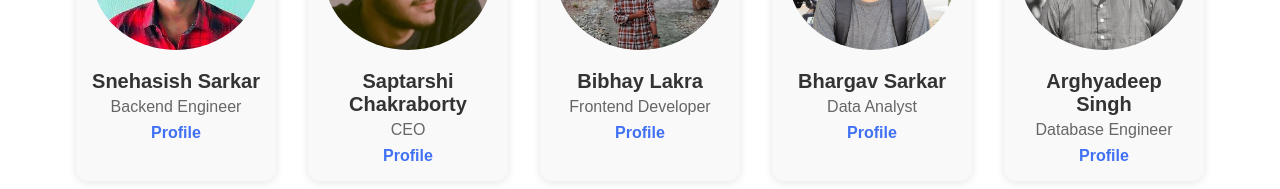
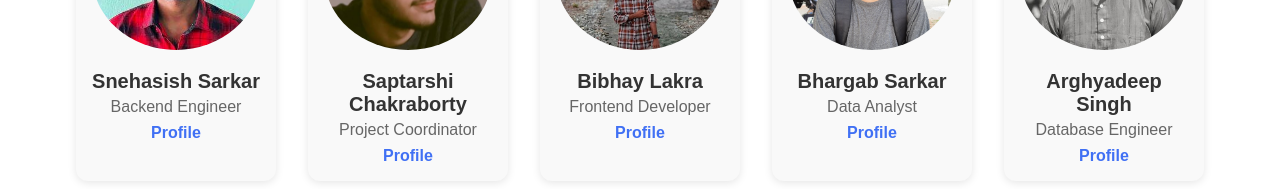
Before and after one commit to Snehasish001/client, a React (Create React App) app: page /about in a window 1280 px wide. Shown: the part 1262-1451 px from the top of the page. Built offline with nearby package versions, Linux system fonts and the light colour scheme.

Commit message:
final done

```diff
--- a/src/components/layout/About.js
+++ b/src/components/layout/About.js
@@ -21,7 +21,7 @@ const team = [
   },
   {
     name: "Saptarshi Chakraborty",
-    role: "CEO",
+    role: "Project Coordinator",
     img: member2,
     link: "https://github.com/saptarshi222",
   },
@@ -32,7 +32,7 @@ const team = [
     link: "https://www.linkedin.com/in/bibhay-lakra-b29004252?utm_source=share&utm_campaign=share_via&utm_content=profile&utm_medium=android_app",
   },
   {
-    name: "Bhargav Sarkar",
+    name: "Bhargab Sarkar",
     role: "Data Analyst",
     img: member4,
     link: "https://www.linkedin.com/in/bhargab-sarkar-47a229374?utm_source=share&utm_campaign=share_via&utm_content=profile&utm_medium=android_app",
```
